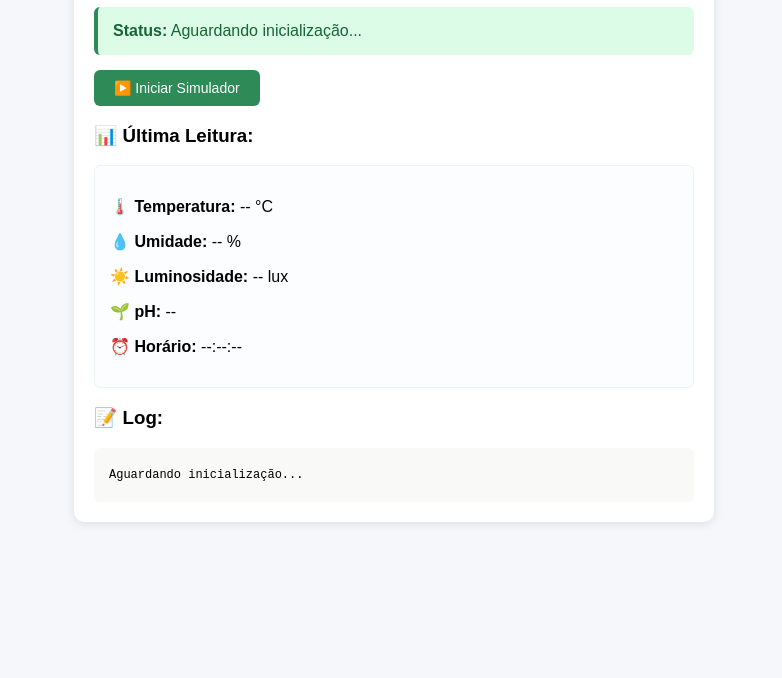
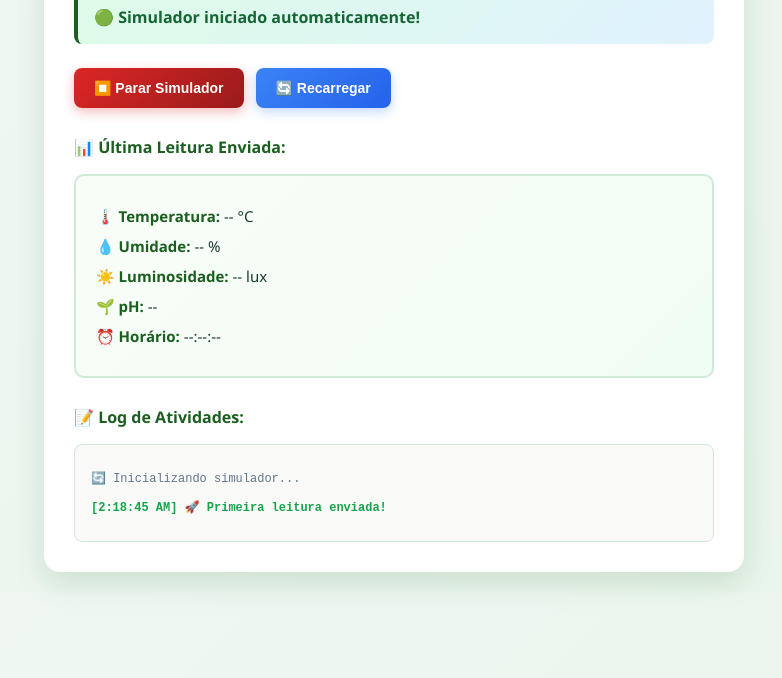
Before and after one commit to Anibaltororo/Horta-automatica, a plain HTML site: page simulador.html in a window 1280 px wide. Shown: the part 122-800 px from the top of the page, without its empty margins (246-1028 px from the left). Drawn offline with Linux system fonts and the light colour scheme; no server answers.

Commit message:
socorroo

```diff
--- a/simulador.html
+++ b/simulador.html
@@ -2,37 +2,138 @@
 <html lang="pt-BR">
 <head>
   <meta charset="utf-8">
+  <meta name="viewport" content="width=device-width,initial-scale=1">
   <title>Simulador - Horta</title>
   <style>
-    body { font-family: Arial; padding: 20px; background: #f5f7fa; }
-    .container { max-width: 600px; margin: 0 auto; background: #fff; padding: 20px; border-radius: 10px; box-shadow: 0 2px 10px rgba(0,0,0,0.1); }
-    h1 { color: #2e8b57; }
-    .status { background: #f0fdf4; padding: 15px; border-radius: 6px; border-left: 4px solid #2e8b57; margin: 15px 0; }
-    .status.ativo { background: #dcfce7; color: #166534; }
-    button { background: #2e8b57; color: #fff; padding: 10px 20px; border: none; border-radius: 6px; cursor: pointer; font-size: 14px; }
-    button:hover { opacity: 0.9; }
-    button.parar { background: #dc2626; }
-    .log { background: #f9faf8; padding: 15px; border-radius: 6px; max-height: 300px; overflow-y: auto; font-size: 12px; font-family: monospace; }
-    .log div { margin: 5px 0; }
-    .log .sucesso { color: #16a34a; }
-    .log .erro { color: #dc2626; }
+    * { margin: 0; padding: 0; box-sizing: border-box; }
+    body {
+      font-family: 'Segoe UI', Roboto, 'Helvetica Neue', sans-serif;
+      background: linear-gradient(135deg, #f0f7f4 0%, #e8f5e9 100%);
+      padding: 20px;
+    }
+    .container {
+      max-width: 700px;
+      margin: 0 auto;
+      background: #fff;
+      padding: 30px;
+      border-radius: 16px;
+      box-shadow: 0 10px 30px rgba(27, 94, 32, 0.15);
+    }
+    h1 {
+      color: #1b5e20;
+      margin-bottom: 24px;
+      font-size: 28px;
+    }
+    .status {
+      background: linear-gradient(135deg, #f0fdf4 0%, #e8f5e9 100%);
+      padding: 16px;
+      border-radius: 8px;
+      border-left: 4px solid #1b5e20;
+      margin-bottom: 24px;
+      font-weight: 600;
+      color: #1b5e20;
+    }
+    .status.ativo {
+      background: linear-gradient(135deg, #dcfce7 0%, #e0f2fe 100%);
+      color: #166534;
+    }
+    .btn-group {
+      display: flex;
+      gap: 12px;
+      margin-bottom: 24px;
+      flex-wrap: wrap;
+    }
+    button {
+      background: linear-gradient(135deg, #1b5e20 0%, #2e8b57 100%);
+      color: #fff;
+      padding: 12px 20px;
+      border: none;
+      border-radius: 8px;
+      cursor: pointer;
+      font-weight: 700;
+      font-size: 14px;
+      transition: all 0.3s;
+      box-shadow: 0 4px 12px rgba(27, 94, 32, 0.3);
+    }
+    button:hover {
+      transform: translateY(-2px);
+      box-shadow: 0 6px 20px rgba(27, 94, 32, 0.4);
+    }
+    button:disabled {
+      opacity: 0.6;
+      cursor: not-allowed;
+    }
+    button.parar {
+      background: linear-gradient(135deg, #dc2626 0%, #991b1b 100%);
+      box-shadow: 0 4px 12px rgba(220, 38, 38, 0.3);
+    }
+    button.parar:hover {
+      box-shadow: 0 6px 20px rgba(220, 38, 38, 0.4);
+    }
+    h3 {
+      color: #1b5e20;
+      margin-top: 28px;
+      margin-bottom: 16px;
+      font-size: 16px;
+    }
+    .leitura-box {
+      background: linear-gradient(135deg, #f9fdf8 0%, #f0fdf4 100%);
+      padding: 20px;
+      border-radius: 10px;
+      border: 2px solid #d0e8d8;
+      margin-bottom: 20px;
+    }
+    .leitura-box p {
+      margin: 10px 0;
+      font-size: 15px;
+      color: #1a3a34;
+    }
+    .leitura-box strong {
+      color: #1b5e20;
+      font-weight: 700;
+    }
+    .log {
+      background: #f9faf8;
+      padding: 16px;
+      border-radius: 8px;
+      max-height: 400px;
+      overflow-y: auto;
+      font-size: 12px;
+      font-family: 'Courier New', monospace;
+      border: 1px solid #d0e8d8;
+    }
+    .log div {
+      margin: 6px 0;
+      padding: 4px 0;
+    }
+    .log .sucesso {
+      color: #16a34a;
+      font-weight: 700;
+    }
+    .log .erro {
+      color: #dc2626;
+    }
+    .log .info {
+      color: #64748b;
+    }
   </style>
 </head>
 <body>
   <div class="container">
-    <h1>🌱 Simulador de Leituras - Horta</h1>
+    <h1>🌱 Simulador de Leituras - Horta Escolar</h1>
 
-    <div class="status ativo">
-      <strong>Status:</strong> <span id="status">Aguardando inicialização...</span>
+    <div class="status ativo" id="status">
+      🟢 Simulador iniciado automaticamente!
     </div>
 
-    <div style="display: flex; gap: 10px;">
-      <button id="btnIniciar">▶️ Iniciar Simulador</button>
-      <button id="btnParar" class="parar" style="display:none;">⏹️ Parar Simulador</button>
+    <div class="btn-group">
+      <button id="btnIniciar" style="display:none;">▶️ Iniciar Simulador</button>
+      <button id="btnParar" class="parar">⏹️ Parar Simulador</button>
+      <button onclick="location.reload()" style="background:linear-gradient(135deg, #3b82f6 0%, #2563eb 100%);box-shadow: 0 4px 12px rgba(59, 130, 246, 0.3);">🔄 Recarregar</button>
     </div>
 
-    <h3>📊 Última Leitura:</h3>
-    <div style="background: #fbfdfe; padding: 15px; border-radius: 6px; border: 1px solid #edf2f7;">
+    <h3>📊 Última Leitura Enviada:</h3>
+    <div class="leitura-box">
       <p><strong>🌡️ Temperatura:</strong> <span id="ultimaTemp">-- °C</span></p>
       <p><strong>💧 Umidade:</strong> <span id="ultimaUmidade">-- %</span></p>
       <p><strong>☀️ Luminosidade:</strong> <span id="ultimaLumi">-- lux</span></p>
@@ -40,9 +141,9 @@
       <p><strong>⏰ Horário:</strong> <span id="ultimaHora">--:--:--</span></p>
     </div>
 
-    <h3>📝 Log:</h3>
+    <h3>📝 Log de Atividades:</h3>
     <div class="log" id="log">
-      <div>Aguardando inicialização...</div>
+      <div class="info">🔄 Inicializando simulador...</div>
     </div>
   </div>
 
@@ -63,7 +164,7 @@
     const db = getFirestore();
 
     let intervalo = null;
-    let ativo = false;
+    let ativo = true;
 
     // Geradores
     function gerarTemperatura() {
@@ -124,7 +225,7 @@
         document.getElementById("ultimaPH").textContent = ph;
         document.getElementById("ultimaHora").textContent = new Date().toLocaleTimeString();
 
-        adicionarLog(`✅ Leituras enviadas: ${temperatura}°C | ${umidade}% | ${luminosidade}lux | pH ${ph}`, "sucesso");
+        adicionarLog(`✅ Leitura enviada: ${temperatura}°C | ${umidade}% | ${luminosidade}lux | pH ${ph}`, "sucesso");
 
         // Atualizar histórico
         await atualizarHistorico(temperatura, umidade, luminosidade, ph);
@@ -158,18 +259,10 @@
       }
     }
 
-    document.getElementById("btnIniciar").addEventListener("click", () => {
-      if (ativo) return;
-      ativo = true;
-      document.getElementById("btnIniciar").style.display = "none";
-      document.getElementById("btnParar").style.display = "inline-block";
-      document.getElementById("status").textContent = "🟢 Simulador ativo";
-      document.getElementById("log").innerHTML = "";
-      adicionarLog("🚀 Simulador iniciado!", "sucesso");
-
-      enviarLeituras(); // Primeira vez imediatamente
-      intervalo = setInterval(enviarLeituras, 5000); // A cada 5 segundos
-    });
+    // Inicia automaticamente
+    enviarLeituras();
+    adicionarLog("🚀 Primeira leitura enviada!", "sucesso");
+    intervalo = setInterval(enviarLeituras, 5000);
 
     document.getElementById("btnParar").addEventListener("click", () => {
       ativo = false;
@@ -177,7 +270,22 @@
       document.getElementById("btnIniciar").style.display = "inline-block";
       document.getElementById("btnParar").style.display = "none";
       document.getElementById("status").textContent = "🔴 Simulador parado";
+      document.getElementById("status").classList.remove("ativo");
       adicionarLog("⏹️ Simulador parado", "info");
+    });
+
+    document.getElementById("btnIniciar").addEventListener("click", () => {
+      if (ativo) return;
+      ativo = true;
+      document.getElementById("btnIniciar").style.display = "none";
+      document.getElementById("btnParar").style.display = "inline-block";
+      document.getElementById("status").textContent = "🟢 Simulador ativo";
+      document.getElementById("status").classList.add("ativo");
+      document.getElementById("log").innerHTML = "";
+
+      adicionarLog("🚀 Simulador reiniciado!", "sucesso");
+      enviarLeituras();
+      intervalo = setInterval(enviarLeituras, 5000);
     });
   </script>
 </body>
```
Also changed, not shown: aluno.js (+20 -21 lines), professor.js (+32 -48 lines).
